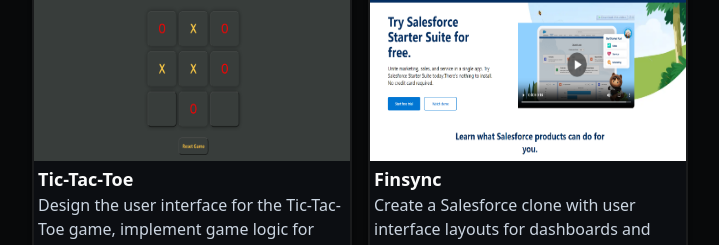
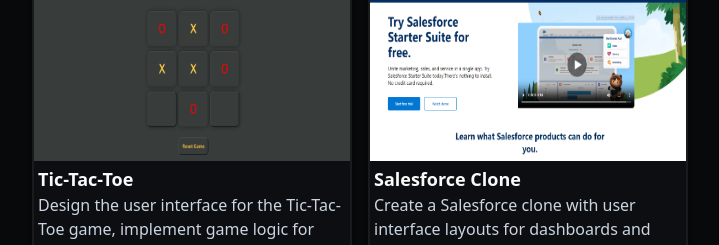
Before and after one commit to PankajKumardev/portfolio-frontend, a React (Vite) app: page / in a window 1280 px wide. Shown: the part 2073-2318 px from the top of the page, without its empty margins (288-1007 px from the left). Built offline with nearby package versions, Linux system fonts and the light colour scheme.

Commit message:
Update Project.jsx

```diff
--- a/src/pages/Project.jsx
+++ b/src/pages/Project.jsx
@@ -38,7 +38,7 @@
             />
               <ProjectCard
             img = {salesforce}
-            title = "Finsync"
+            title = "Salesforce Clone"
             description = "Create a Salesforce clone with user interface layouts for dashboards and records, focusing on design and interaction"
             techStack={['HTML', 'CSS']}
              website="https://salesforceclone.netlify.app/"
```
